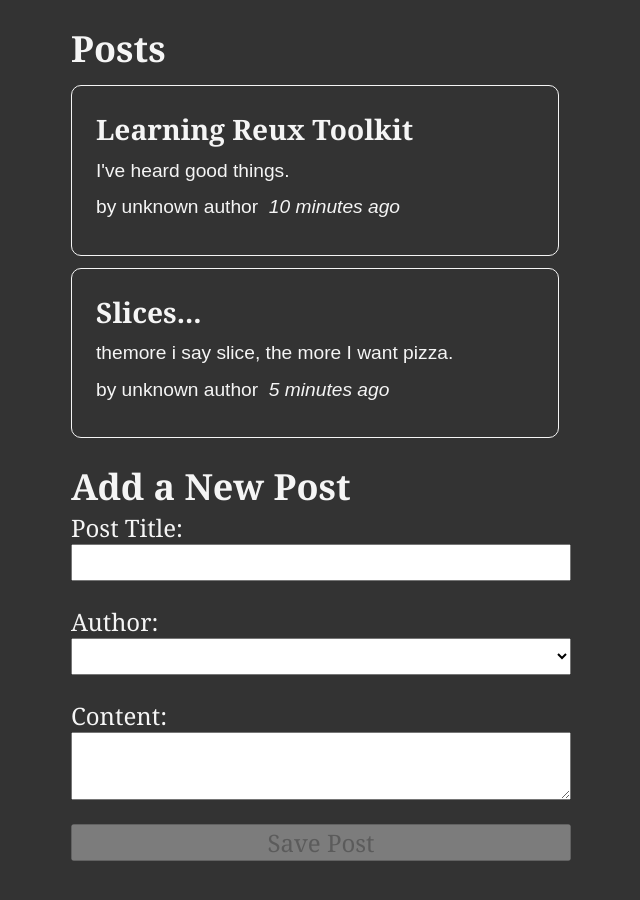
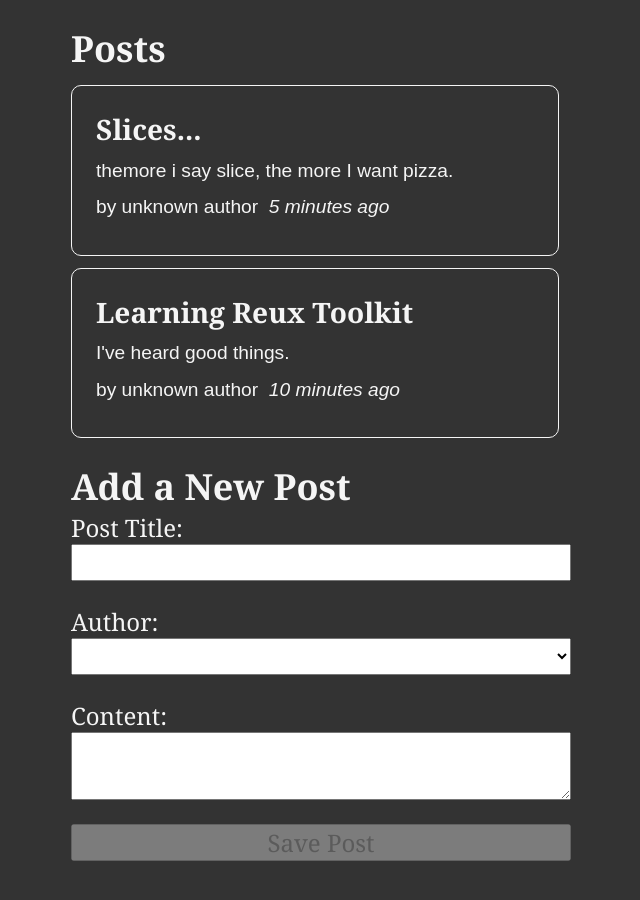
Before and after one commit to Le-w-is/Redux, a React (Create React App) app: page / in a window 1280 px wide. Shown: the top 900 px of the page, without its empty margins (319-959 px from the left). Built offline with nearby package versions, Linux system fonts and the light colour scheme.

Commit message:
reordered posts to be descending by time

```diff
--- a/src/features/posts/PostsList.js
+++ b/src/features/posts/PostsList.js
@@ -6,7 +6,9 @@ import TimeAgo from "./TimeAgo";
 const PostsList = () => {
     const posts = useSelector(selectAllPosts)
 
-    const renderedPosts = posts.map(post => (
+    const orderedPosts = posts.slice().sort((a, b) => b.date.localeCompare(a.date))
+
+    const renderedPosts = orderedPosts.map(post => (
         <article key={post.id}>
             <h3>{post.title}</h3>
             <p>{post.content.substring(0, 100)}</p>
```
